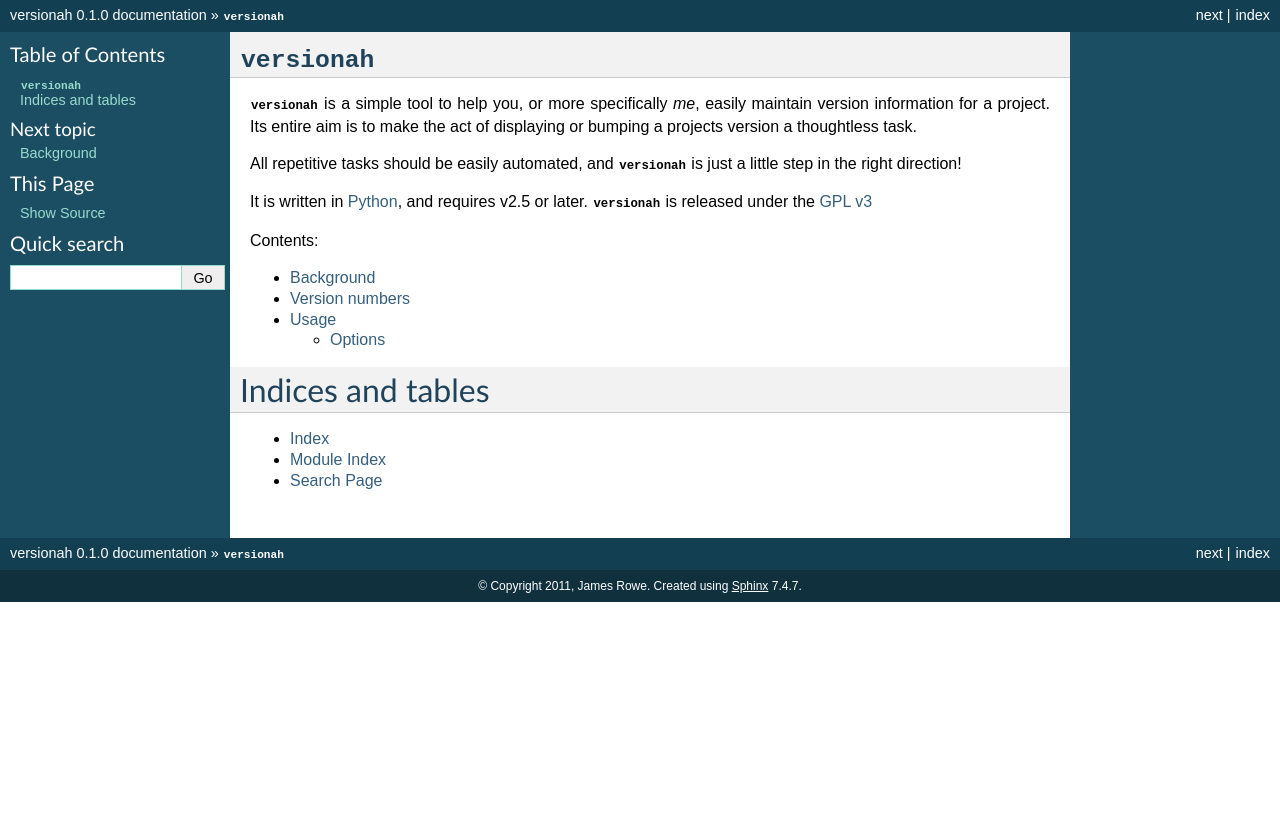
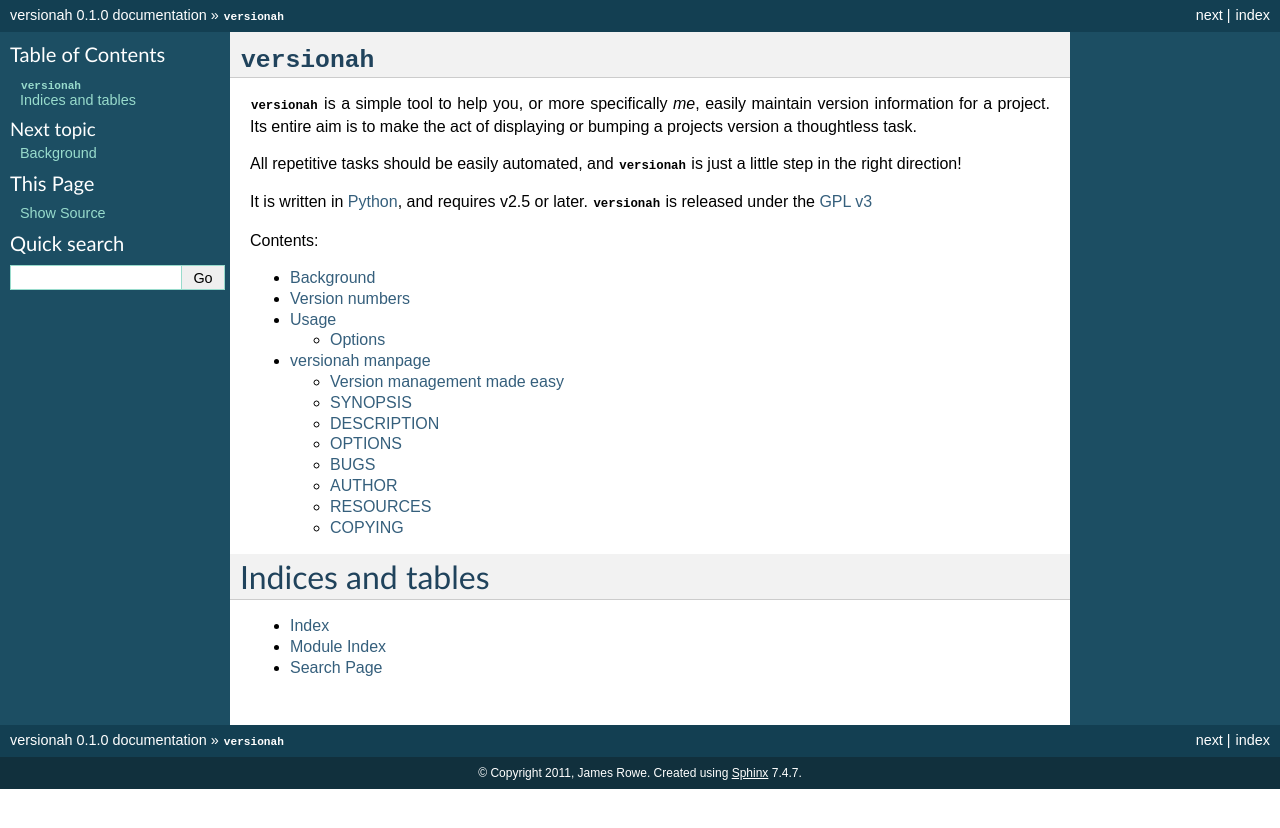
Before and after one commit to JNRowe/versionah, a Sphinx documentation site: the page built from doc/index.rst, in a window 1280 px wide. Shown: the top 828 px of the page. Built offline with Sphinx 7.4.7, drawn with Linux system fonts in a browser that asks for light colours; some of the changed lines change nothing that is shown.

Commit message:
Added basic man page.

```diff
--- a/doc/index.rst
+++ b/doc/index.rst
@@ -23,6 +23,7 @@
 
    background
    usage
+   versionah manpage <versionah.1>
 
 Indices and tables
 ==================
--- /dev/null
+++ b/doc/versionah.1.rst
@@ -0,0 +1,70 @@
+versionah.py
+============
+
+Version management made easy
+----------------------------
+
+:Author: James Rowe <jnrowe@gmail.com>
+:Date: 2011-02-15
+:Copyright: GPL v3
+:Manual section: 1
+:Manual group: Developer
+
+SYNOPSIS
+--------
+
+    versionah.py [option]... <file>
+
+DESCRIPTION
+-----------
+
+:mod:`versionah` is a simple tool to help you, or more specifically *me*, easily
+maintain version information for a project.  Its entire aim is to make the act
+of displaying or bumping a project's version number a thoughtless task.
+
+OPTIONS
+-------
+
+--version
+    Show program's version number and exit
+
+-h, --help
+    Show this help message and exit
+
+-t <mode>, --type=<mode>
+    Define the file type used for version file.  Default is guessed based on file
+    extension.
+
+-s <version>, --set=<version>
+    Set to a specific version
+
+-b <type>, --bump=<type>
+    Bump ``type`` by one, where ``type`` is one {major,minor,micro}
+
+-d <format>, --display=<format>
+    Display output in ``format``, where ``format`` is one of {triple,hex,libtool}
+
+BUGS
+----
+
+None known.
+
+AUTHOR
+------
+
+Written by `James Rowe <mailto:jnrowe@gmail.com>`__
+
+RESOURCES
+---------
+
+Home page: https://github.com/JNRowe/versionah
+
+COPYING
+-------
+
+Copyright © 2011  James Rowe.
+
+This program is free software: you can redistribute it and/or modify it
+under the terms of the GNU General Public License as published by the
+Free Software Foundation, either version 3 of the License, or (at your
+option) any later version.
```
